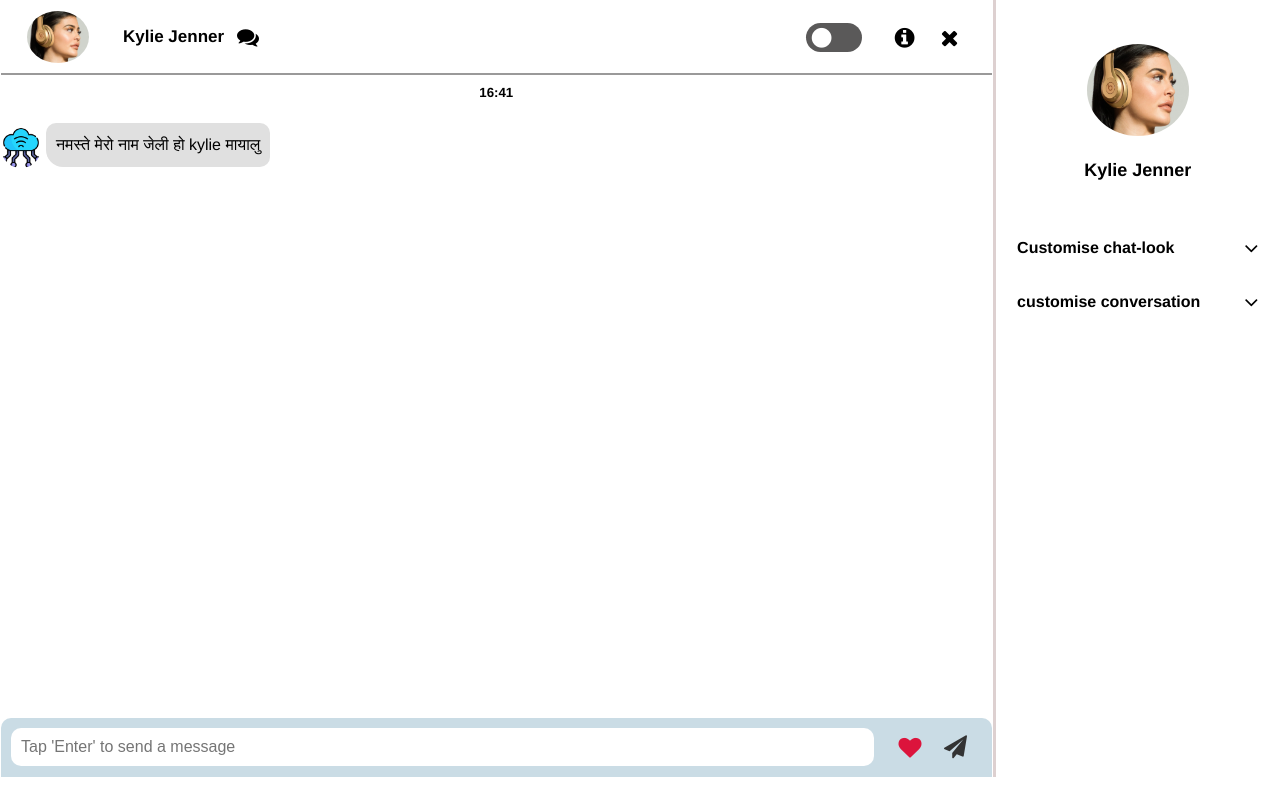
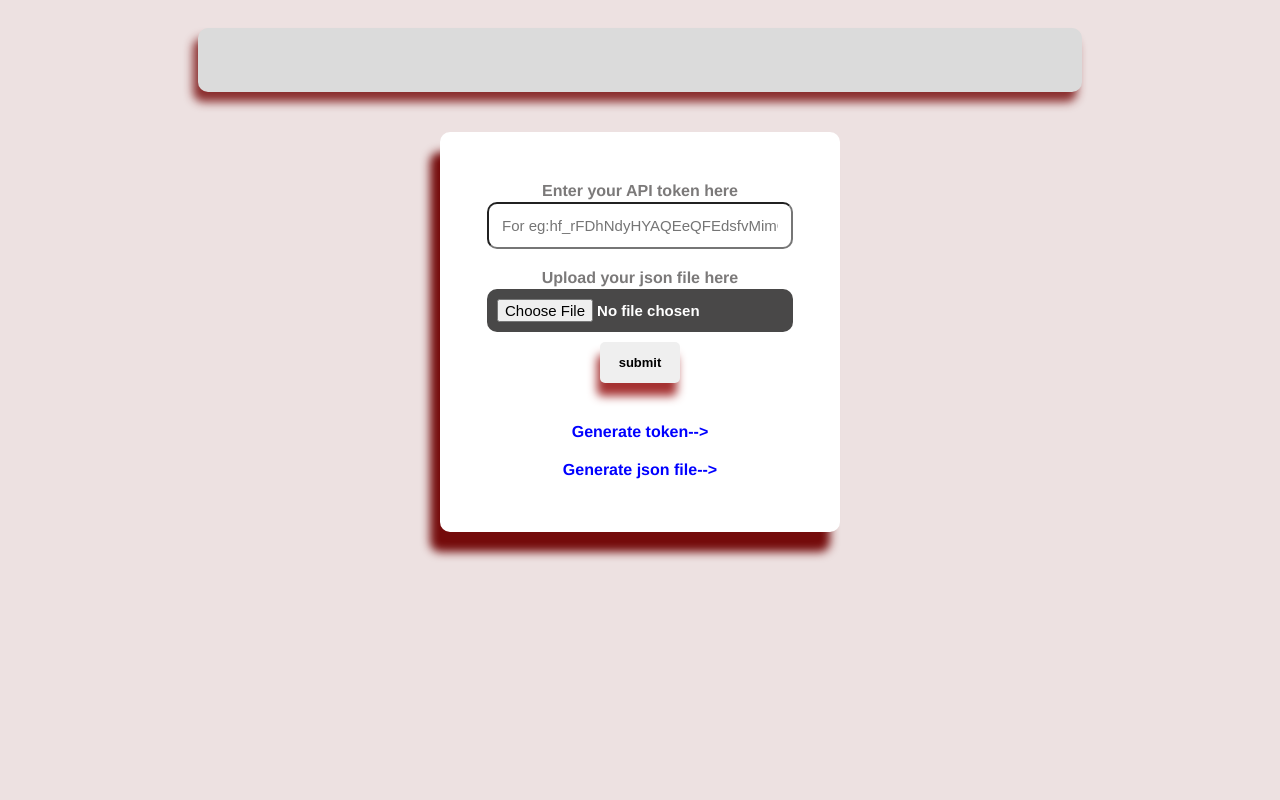
Before and after one commit to ashimdahal/jelly, a Flask app: page / in a window 1280 px wide. Run offline with Flask 2, Linux system fonts and the light colour scheme.

Commit message:
Added the token adding system

```diff
--- a/index.py
+++ b/index.py
@@ -3,10 +3,23 @@ from conversation import *
 import json
 
 app = Flask(__name__)
+app.config['FOLDER_NAME']=    'nlp'
+app.config['SECRET_KEY'] = 'super_secret_key'
 
-@app.route('/', methods =['GET', 'POST'])
-def ChatbotHome():
-    return render_template("index.html")
+
+@app.route('/', methods=['GET', 'POST'])
+def api():
+    if request.method == 'POST':
+        file =request.files['file']
+        token = request.form.get('token')
+        with open('bot/token.txt', 'w') as e:
+            e.write(token)
+        file.save(os.path.join(app.config['FOLDER_NAME'],secure_filename(file.filename)))
+
+        return redirect('/home')
+
+    return render_template('api.html')
+
 
 # Gets user's input, runs it through the talk function in conversation.py and generates the output
 @app.route('/getresponse',methods=['POST'])
--- a/requirements.txt
+++ b/requirements.txt
@@ -9,3 +9,4 @@ python==3.8.12
 google-cloud-translate
 nepali-unicode-converter
 nepali-roman
+werkzeug==2.0.3
--- /dev/null
+++ b/templates/api.html
@@ -0,0 +1,155 @@
+<!DOCTYPE html>
+<html lang="en">
+  <head>
+    <meta charset="UTF-8" />
+    <meta http-equiv="X-UA-Compatible" content="IE=edge" />
+    <meta name="viewport" content="width=device-width, initial-scale=1.0" />
+    <title>Document</title>
+    <style>
+      html {
+        scroll-behavior: smooth;
+        font-family: Helvetica, sans-serif, Arial;
+        font-size: 62.5%;
+      }
+      * {
+        margin: 0;
+        padding: 0;
+        box-sizing: border-box;
+      }
+      body {
+        background-color: rgba(236, 223, 223, 0.925);
+        height: 60rem;
+        width: 100%;
+      }
+      section {
+        height: 55rem;
+        width: 100%;
+        display: flex;
+        flex-direction: column;
+        justify-content: center;
+        align-items: center;
+        font-size: 1.6rem;
+      }
+
+      section h2 {
+        margin-bottom: 4rem;
+        background-color: rgb(219, 219, 219);
+        padding: 1.5rem;
+        border-radius: 1rem;
+        margin-top: 1rem;
+        color: rgb(87, 77, 77);
+        box-shadow: -0.5rem 1rem 1rem rgba(126, 24, 24, 0.89);
+        /* width: 70%; */
+        text-align: center;
+      }
+
+      .token {
+        height: 40rem;
+        width: 40rem;
+        border: 1rem solid white;
+        display: flex;
+        flex-direction: column;
+        align-items: center;
+        background-color: white;
+        border-radius: 1rem;
+        box-shadow: -1rem 2rem 1rem rgb(116, 11, 11);
+      }
+      .token form {
+        padding: 2rem;
+        display: flex;
+        width: 100%;
+        flex-direction: column;
+        align-items: center;
+      }
+      .token form input {
+        padding: 1.3rem;
+        width: 90%;
+
+        font-size: 1.5rem;
+        text-align: center;
+        border-radius: 1rem;
+      }
+      .btn {
+        padding: 1.3rem;
+        margin-top: 1rem;
+        width: 8rem;
+
+        font-size: 1.3rem;
+
+        cursor: pointer;
+        border-radius: 0.5rem;
+        border: none;
+        box-shadow: -0.3rem 1.3rem 1rem rgb(165, 50, 50);
+        font-weight: bold;
+      }
+      .btn:hover {
+        background-color: #870303;
+        color: white;
+      }
+      .generateLink {
+        margin-top: 2rem;
+        font-weight: bold;
+        text-decoration: none;
+
+        color: blue;
+      }
+      .generateLink:hover {
+        color: rgba(20, 20, 173, 0.849);
+        text-decoration: underline;
+      }
+      .token form input[type="file"] {
+        border: none;
+        cursor: pointer;
+      }
+      .token form label {
+        margin-top: 2rem;
+        font-weight: bold;
+        text-align: center;
+        margin-bottom: 0.2rem;
+        color: rgba(90, 88, 88, 0.801);
+      }
+      #file {
+        padding: 1rem;
+
+        background-color: rgb(73, 72, 72);
+
+        color: white;
+        font-weight: bold;
+      }
+    </style>
+  </head>
+  <body>
+    <section>
+      <div>
+        <h2>
+          <marquee behavior="" direction="">
+            You have to enter your API token and upload the json file to chat
+            with Jelly.</marquee
+          >
+        </h2>
+      </div>
+      <div class="token">
+        <form action="/" method="post" enctype="multipart/form-data">
+          <label for="token">Enter your API token here </label>
+          <input
+            type="text"
+            placeholder="For eg:hf_rFDhNdyHYAQEeQFEdsfvMimCYqUSWmmVZ"
+            required
+            class="api"
+            name="token"
+            id="token"
+          />
+          <label for="file">Upload your json file here</label>
+          <input type="file" id="file" name="file" accept=".json" required />
+          <button class="btn" type="submit">submit</button>
+        </form>
+        <a
+          class="generateLink"
+          href="https://huggingface.co/docs/api-inference/index"
+          >Generate token--></a
+        >
+        <a class="generateLink" href="#">Generate json file--></a>
+      </div>
+    </section>
+  </body>
+</html>
--- a/templates/index.html
+++ b/templates/index.html
@@ -72,10 +72,9 @@
 
 
                             <i id="chat-icon4" style="color: crimson;" class="fa fa-fw fa-heart"
-                                onclick="heartButton()">  <span id="emoji">choose an emoji</span></i>
-                                <button type="submit" onclick="sendButton()">
-                            <i id="chat-icon5" style="color: #333;" class="fa fa-fw fa-send"
-                                ></i>
+                                >  <span id="emoji">choose an emoji</span></i>
+                                <button type="submit">
+                            <i id="chat-icon5" style="color: #333;" class="fa fa-fw fa-send"></i>
                             </button>
                         </div>
                     </div>
@@ -142,7 +141,7 @@
     </section>
   </section>
     <script src="https://ajax.googleapis.com/ajax/libs/jquery/3.6.0/jquery.min.js"></script>
-    <script src="{{url_for('static', filename='scripts/responses.js')}}"></script>
+
     <script >
       // basic ajax starts here
     var frm = $('#formm');
```
